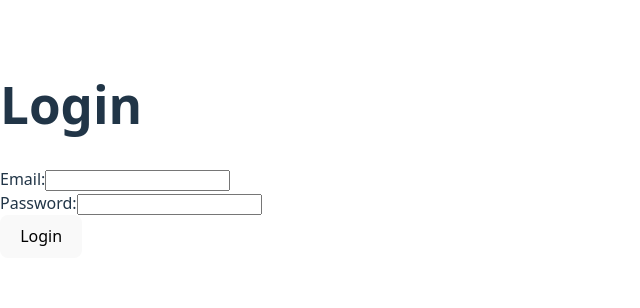
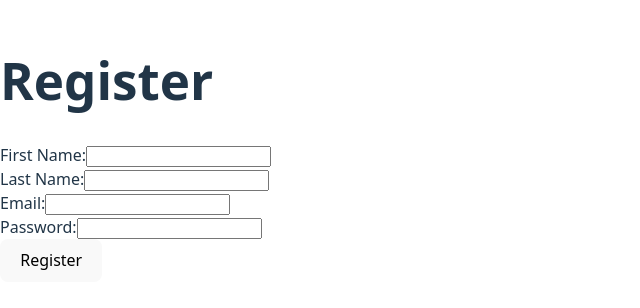
Before and after one commit to ionutparasca/finalProject, a React (Vite) app: page / in a window 1280 px wide. Shown: the part 250-558 px from the top of the page, without its empty margins (0-640 px from the left). Built offline with nearby package versions, Linux system fonts and the light colour scheme.

Commit message:
Add RegisterPage

```diff
--- a/src/App.tsx
+++ b/src/App.tsx
@@ -1,12 +1,24 @@
-import React from "react";
-import LoginPage from "./pages/LoginPage";
+// import LoginPage from "./pages/LoginPage";
+
+// function App() {
+//   return (
+//     <div>
+//       <LoginPage />
+//     </div>
+//   );
+// }
+
+// export default App;
+
+// import LoginPage from './pages/LoginPage';
+
+import RegisterPage from "./pages/RegisterPage";
 
 function App() {
   return (
     <div>
-      <LoginPage />
+      <RegisterPage />
     </div>
   );
 }
-
 export default App;
--- /dev/null
+++ b/src/pages/RegisterPage.tsx
@@ -0,0 +1,70 @@
+import React, { useState } from "react";
+
+const RegisterPage: React.FC = () => {
+  const [firstName, setFirstName] = useState("");
+  const [lastName, setLastName] = useState("");
+  const [email, setEmail] = useState("");
+  const [password, setPassword] = useState("");
+
+  const handleSubmit = (e: React.FormEvent) => {
+    e.preventDefault();
+    const userData = {
+      firstName,
+      lastName,
+      email,
+      password,
+    };
+    console.log("Register data:", userData);
+  };
+
+  return (
+    <div>
+      <h1>Register</h1>
+      <form onSubmit={handleSubmit}>
+        <div>
+          <label>First Name:</label>
+          <input
+            type="text"
+            value={firstName}
+            onChange={(e) => setFirstName(e.target.value)}
+            required
+          />
+        </div>
+
+        <div>
+          <label>Last Name:</label>
+          <input
+            type="text"
+            value={lastName}
+            onChange={(e) => setLastName(e.target.value)}
+            required
+          />
+        </div>
+
+        <div>
+          <label>Email:</label>
+          <input
+            type="email"
+            value={email}
+            onChange={(e) => setEmail(e.target.value)}
+            required
+          />
+        </div>
+
+        <div>
+          <label>Password:</label>
+          <input
+            type="password"
+            value={password}
+            onChange={(e) => setPassword(e.target.value)}
+            required
+          />
+        </div>
+
+        <button type="submit">Register</button>
+      </form>
+    </div>
+  );
+};
+
+export default RegisterPage;
```
Also changed, not shown: 1 other file (tests, documents, lock files or other folders).
